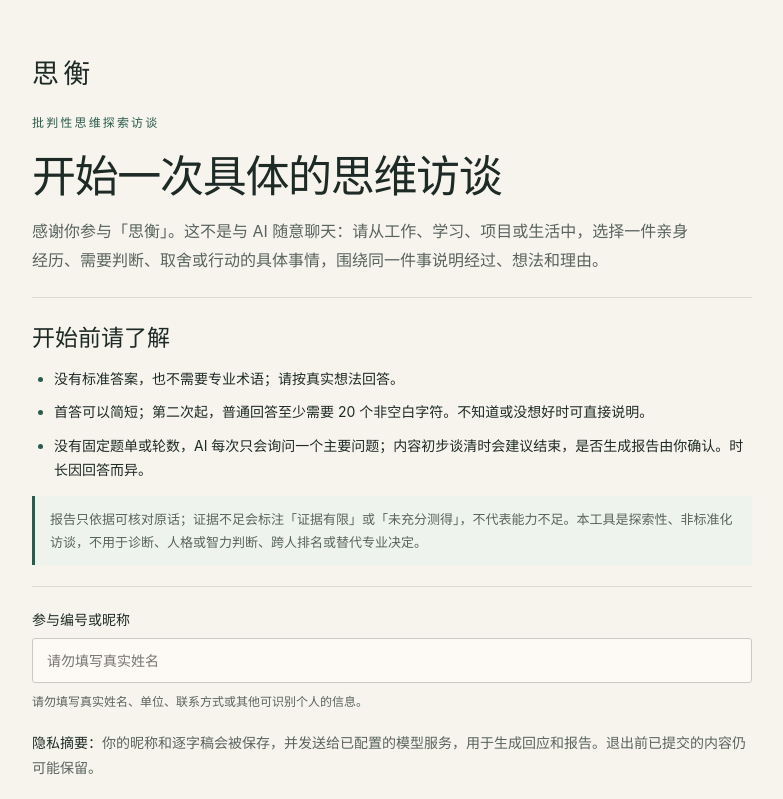
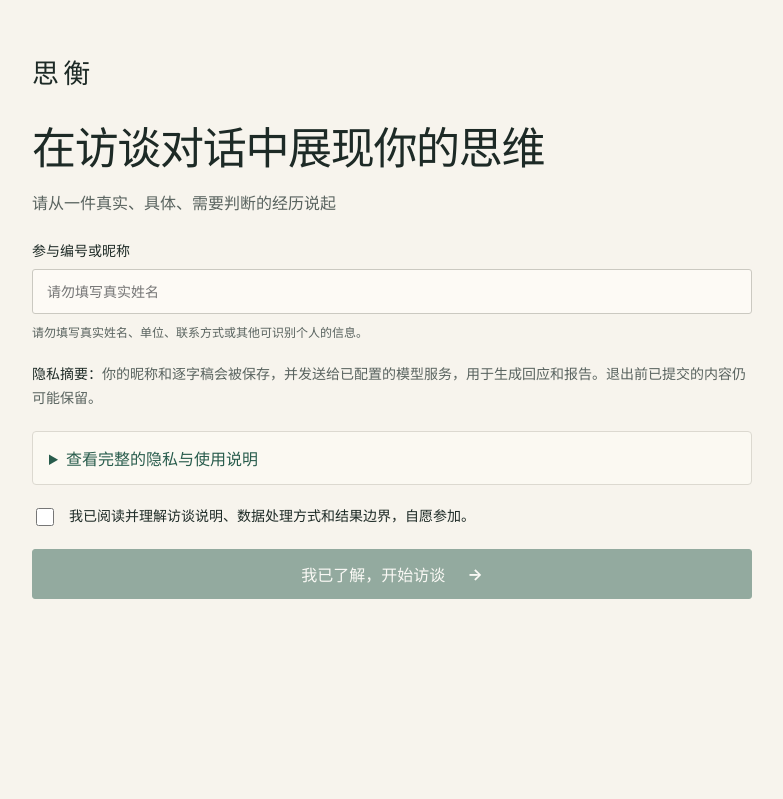
Before and after one commit to aBcDd-zm/critical-thinking-assessment-v6, a Vue app in the folder frontend/: page /assessment in a window 1280 px wide. Shown: the top 799 px of the page, without its empty margins (248-1031 px from the left). Built offline with nearby package versions, Linux system fonts and the light colour scheme; no server answers.

Commit message:
fix(frontend): restore concise interview guidance

```diff
--- a/frontend/src/views/ConsentView.vue
+++ b/frontend/src/views/ConsentView.vue
@@ -37,9 +37,8 @@ async function startInterview() {
     <section class="consent-card" aria-labelledby="consent-title">
       <a class="brand" href="/assessment" aria-label="思衡首页"><span>思衡</span></a>
       <header class="consent-intro">
-        <span class="eyebrow">批判性思维探索访谈</span>
-        <h1 id="consent-title">开始一次具体的思维访谈</h1>
-        <p>感谢你参与「思衡」。这不是与 AI 随意聊天：请从工作、学习、项目或生活中，选择一件亲身经历、需要判断、取舍或行动的具体事情，围绕同一件事说明经过、想法和理由。</p>
+        <h1 id="consent-title">在访谈对话中展现你的思维</h1>
+        <p>请从一件真实、具体、需要判断的经历说起</p>
       </header>
 
       <aside v-if="recentSession" class="resume-banner" aria-labelledby="resume-title">
@@ -49,16 +48,6 @@ async function startInterview() {
         </div>
         <RouterLink class="secondary-button small" :to="`/assessment/session/${recentSession}`">继续上次访谈</RouterLink>
       </aside>
-
-      <section class="assessment-guide" aria-labelledby="guide-title">
-        <h2 id="guide-title">开始前请了解</h2>
-        <ul class="process-facts">
-          <li>没有标准答案，也不需要专业术语；请按真实想法回答。</li>
-          <li>首答可以简短；第二次起，普通回答至少需要 20 个非空白字符。不知道或没想好时可直接说明。</li>
-          <li>没有固定题单或轮数，AI 每次只会询问一个主要问题；内容初步谈清时会建议结束，是否生成报告由你确认。时长因回答而异。</li>
-        </ul>
-        <p class="evidence-boundary">报告只依据可核对原话；证据不足会标注「证据有限」或「未充分测得」，不代表能力不足。本工具是探索性、非标准化访谈，不用于诊断、人格或智力判断、跨人排名或替代专业决定。</p>
-      </section>
 
       <form :aria-busy="submitting" @submit.prevent="startInterview">
         <label for="participant-alias">
```
Also changed, not shown: 1 other file (tests, documents, lock files or other folders).
